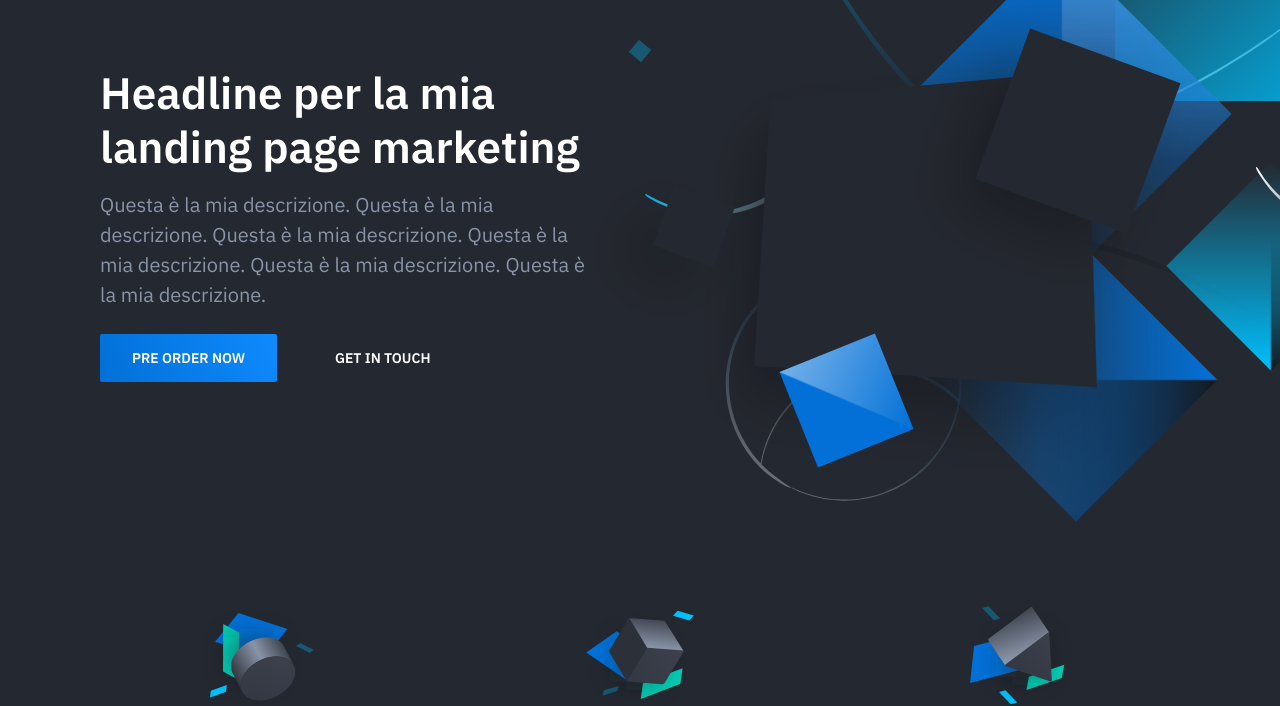
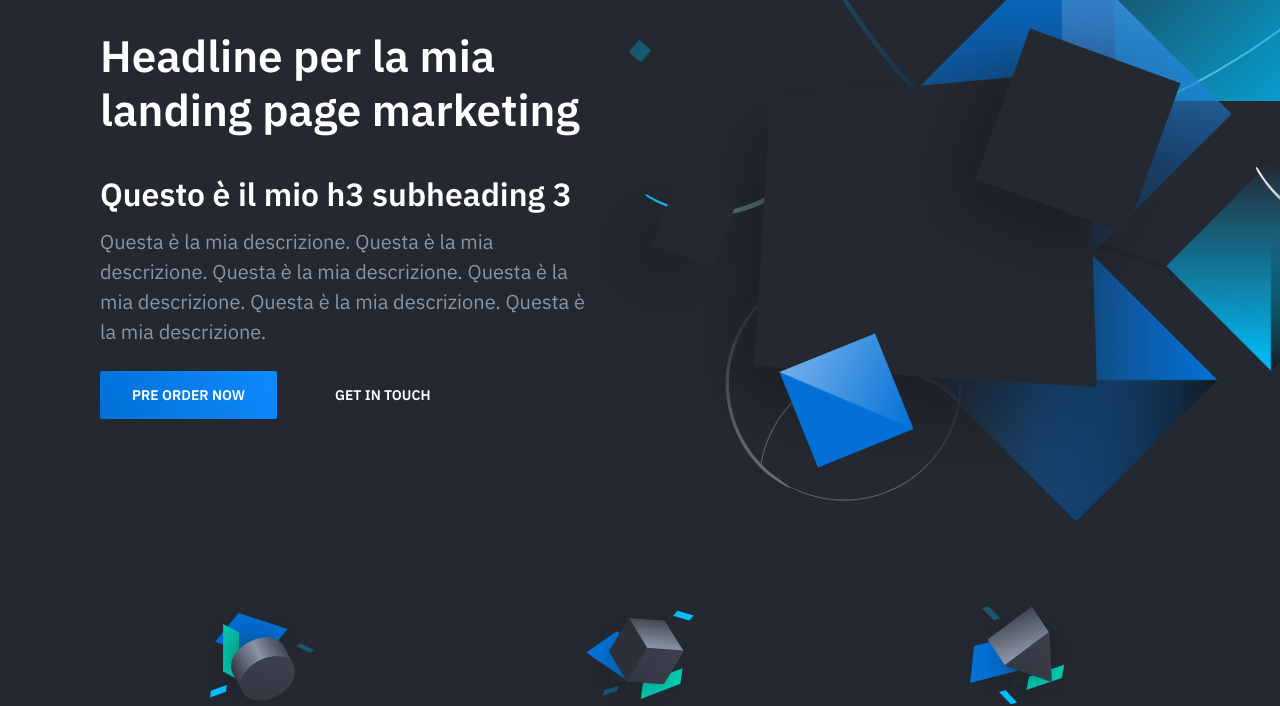
Before and after one commit to alicerestelli/landing_page, a plain HTML site: page index.html in a window 1280 px wide. Shown: the part 118-824 px from the top of the page. Drawn offline with nearby package versions, Linux system fonts and the light colour scheme.

Commit message:
Inserito h3 subheading

```diff
--- a/index.html
+++ b/index.html
@@ -37,6 +37,7 @@
                         <h1 class="hero-title mt-0">
                             Headline per la mia landing page marketing
                         </h1>
+                        <H3>Questo è il mio h3 subheading 3</H3>
                         <p class="hero-paragraph">
                             Questa è la mia descrizione. Questa è la mia descrizione. Questa è la mia descrizione.
                             Questa è la mia descrizione. Questa è la mia descrizione. Questa è la mia descrizione.
```
